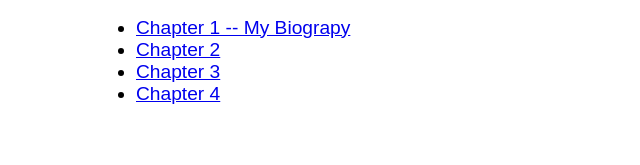
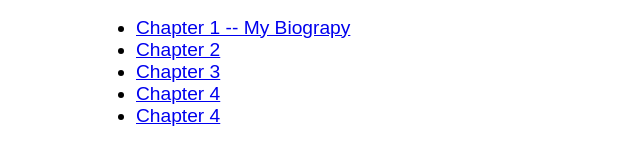
Before and after one commit to motowngal/webd168, a plain HTML site: page index.html in a window 1280 px wide. Shown: the part 381-546 px from the top of the page, without its empty margins (294-934 px from the left). Drawn offline with Linux system fonts and the light colour scheme.

Commit message:
Add files via upload

```diff
--- a/index.html
+++ b/index.html
@@ -24,7 +24,8 @@
         <li><a href="chapter1/">Chapter 1 -- My Biograpy</a></li>
         <li><a href="chapter2/">Chapter 2</a></li>
         <li><a href="chapter3/">Chapter 3</a></li>
-        <li><a href="chapter4/">Chapter 4</a></li>
+        <li><a href="chapter4/Yoga-flexbox/">Chapter 4</a></li>
+        <li><a href="chapter4.1/Pacific Trails/">Chapter 4</a></li>
       </ul>
     </div>
   </body>
```
